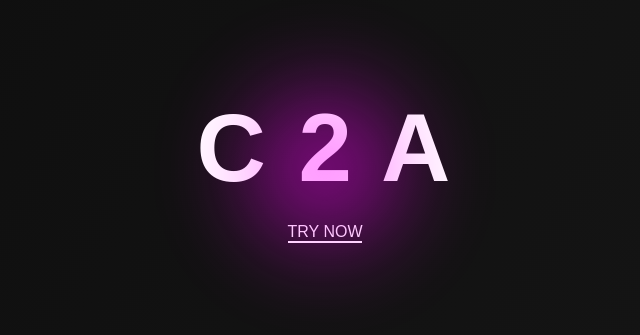
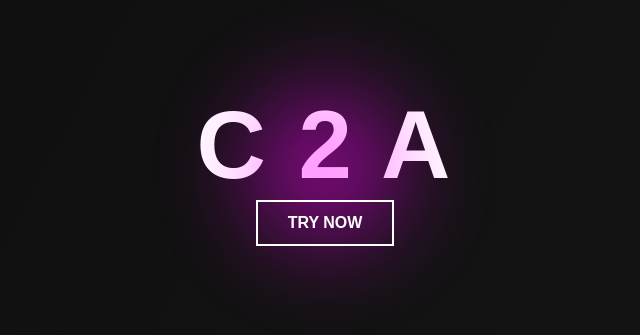
Before and after one commit to MrStark-1234/CDB-archtool, a Flask app: page / in a window 1280 px wide. Shown: the part 1032-1367 px from the top of the page, without its empty margins (315-955 px from the left). Run offline with Flask 3, Linux system fonts and the light colour scheme.

Commit message:
try now btn

```diff
--- a/templates/index.html
+++ b/templates/index.html
@@ -4,7 +4,7 @@
     <meta charset="UTF-8">
     <meta name="viewport" content="width=device-width, initial-scale=1.0">
     <title>Project Twelve</title>
-    <link rel="stylesheet" href="{{ url_for('static', filename='styless.css') }}">
+    <link rel="stylesheet" href="static\styless.css">
 </head>
 <body>
     <div class="main-container">
@@ -26,7 +26,7 @@
             <div class="glowing-sphere"></div>
             <h1>C 2 A</h1>
             <!-- Updated link for TRY NOW -->
-            <a href="/dashboard" class="learn-more">TRY NOW</a>
+            <a href="/dashboard" class="btn">TRY NOW</a>
         </div>
 
         <!-- 🚀 Problem Section Below Hero -->
```
